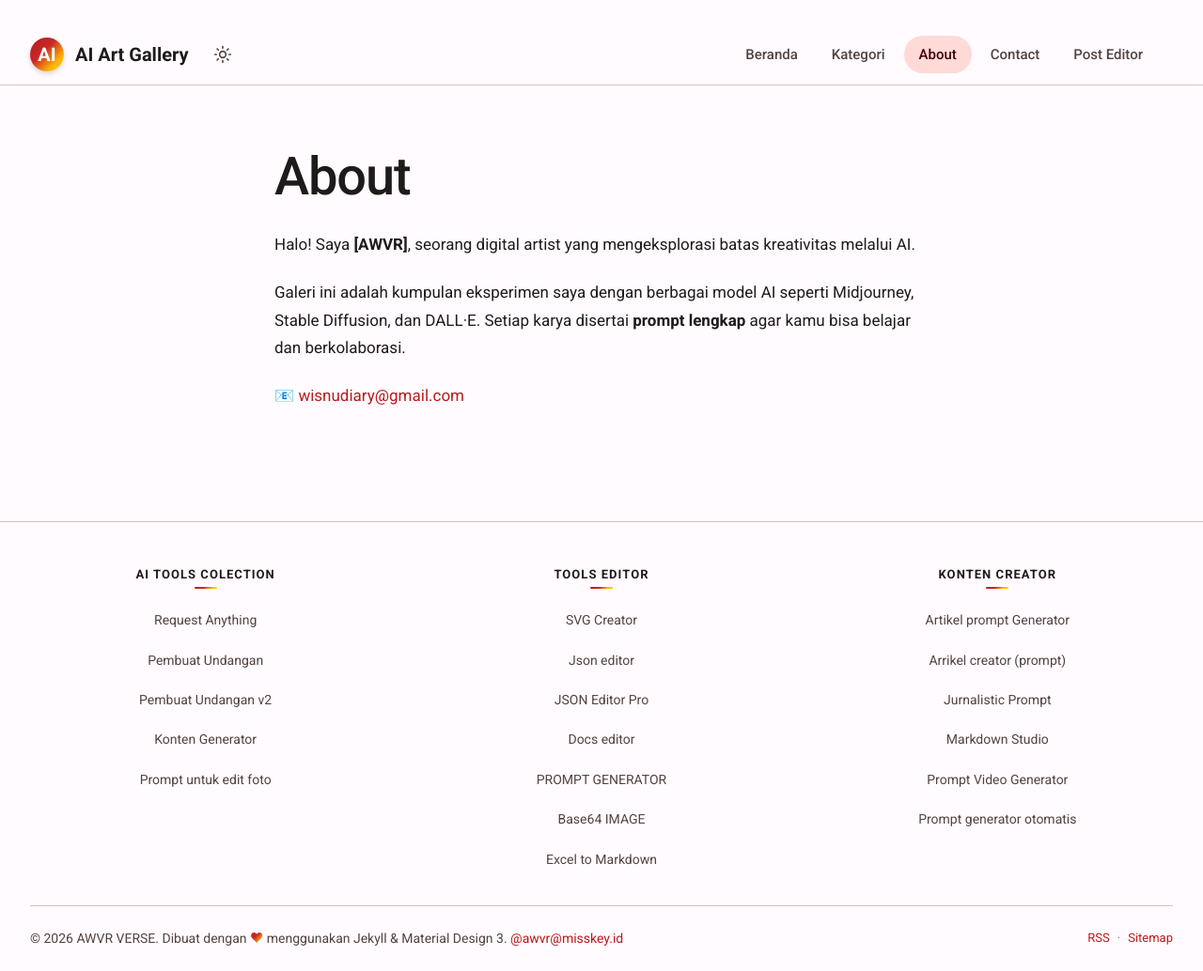
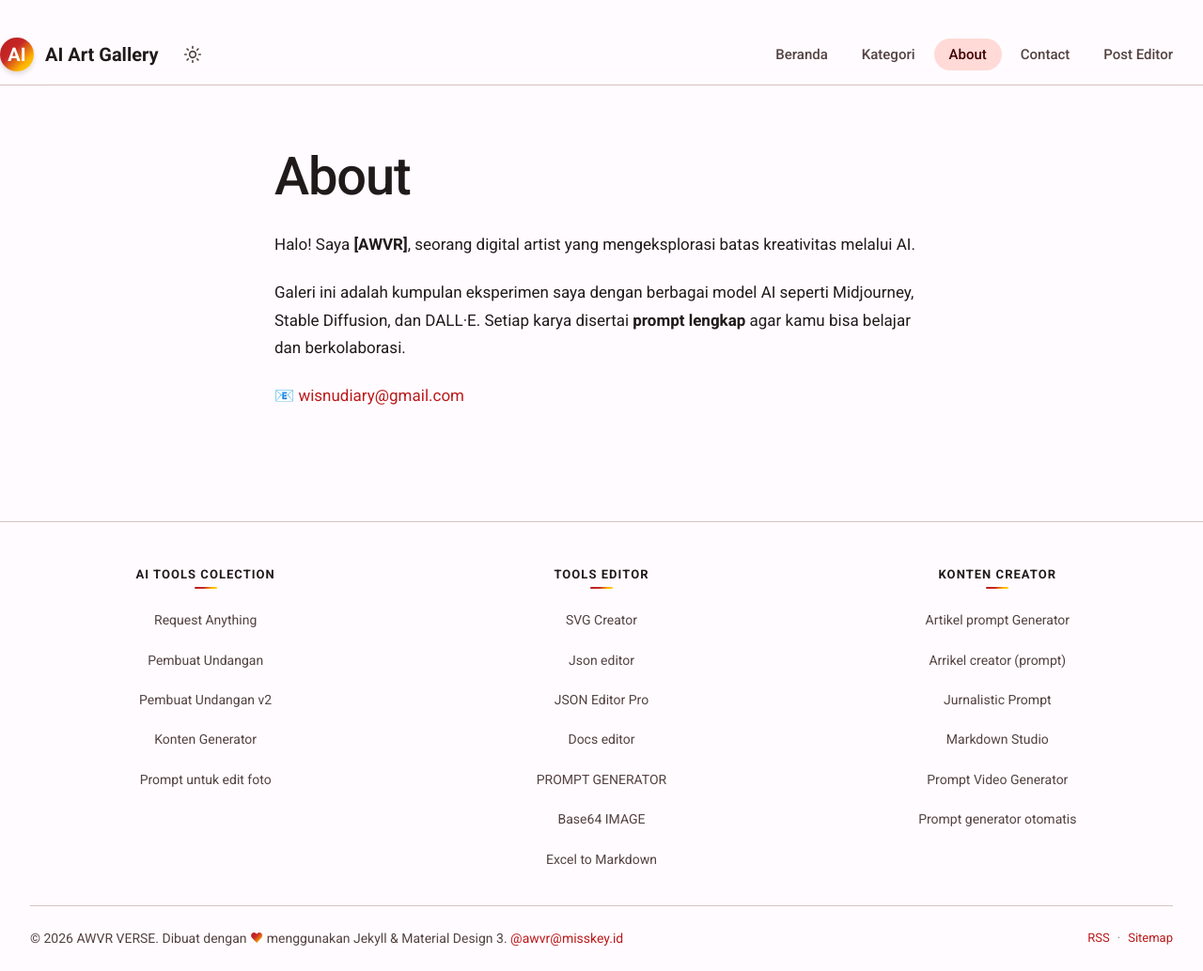
Before and after one commit to ahlawisnu/ahlawisnu.github.io, a Jekyll site: the page built from about.md, in a window 1280 px wide and 1034 px high. Shown: the whole window at 94% size. Built offline with Jekyll 4.4.1, drawn with Linux system fonts in a browser that asks for light colours; some web fonts are replaced.

Commit message:
Refactor navbar and brand styles for alignment
Updated navbar and brand styles to remove default margins and paddings, ensuring vertical alignment and preventing text from pushing containers down.

```diff
--- a/_sass/_layout.scss
+++ b/_sass/_layout.scss
@@ -11,23 +11,31 @@
 
 .navbar {
   display: flex;
-  align-items: center;
+  align-items: center; // ✅ Pusatkan vertikal
   justify-content: space-between;
   height: 64px;
   gap: 16px;
   position: relative;
+
+  // ✅ Hapus margin/padding bawaan yang mendorong ke bawah
+  margin: 0;
+  padding: 0;
 }
 
 .brand {
   display: flex;
-  align-items: center;
+  align-items: center; // ✅ Pusatkan vertikal
   gap: 12px;
   font-weight: 600;
   font-size: 1.25rem;
+  line-height: 1; // ✅ Mencegah teks mendorong container ke bawah
   color: var(--md-on-surface);
   text-decoration: none;
   flex-shrink: 0;
   z-index: 101;
+
+  // ✅ Hapus margin bawaan
+  margin: 0;
 }
 
 .brand-logo {
@@ -45,10 +53,13 @@
 
 .header-actions {
   display: flex;
-  align-items: center;
+  align-items: center; // ✅ Pusatkan vertikal
   gap: 4px;
   z-index: 101;
   flex-shrink: 0;
+
+  // ✅ Hapus margin bawaan
+  margin: 0;
 }
 
 // === Default: Drawer (untuk mobile/tablet) ===
@@ -61,7 +72,6 @@
   width: 320px;
   max-width: 85vw;
   height: calc(100vh - 64px);
-  padding: 16px;
   list-style: none;
   display: flex;
   gap: 8px;
@@ -74,6 +84,10 @@
   transition: transform 0.3s var(--md-motion),
               visibility 0.3s var(--md-motion);
   box-shadow: none;
+
+  // ✅ PENTING: Hapus margin bawaan browser untuk elemen <ul>
+  margin: 0;
+  padding: 16px; // Padding dipertahankan untuk isi drawer
 }
 
 .nav-links.open {
@@ -88,6 +102,7 @@
   border-radius: var(--md-radius-md);
   color: var(--md-on-surface-variant);
   font-weight: 500;
+  line-height: 1.2; // ✅ Agar teks link rapi dan tidak mendorong
   transition: all 0.2s var(--md-motion);
   display: block;
 }
```
